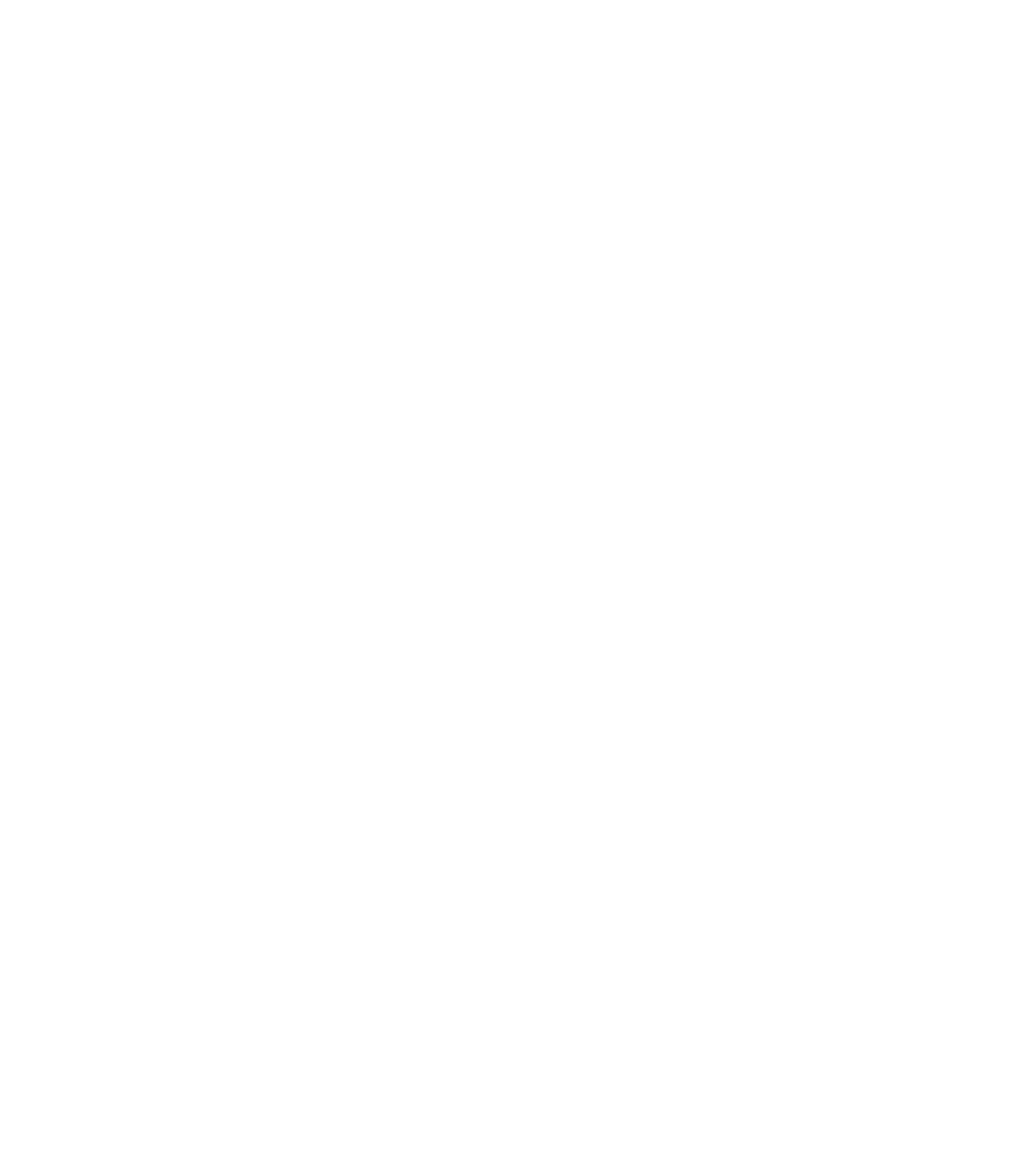
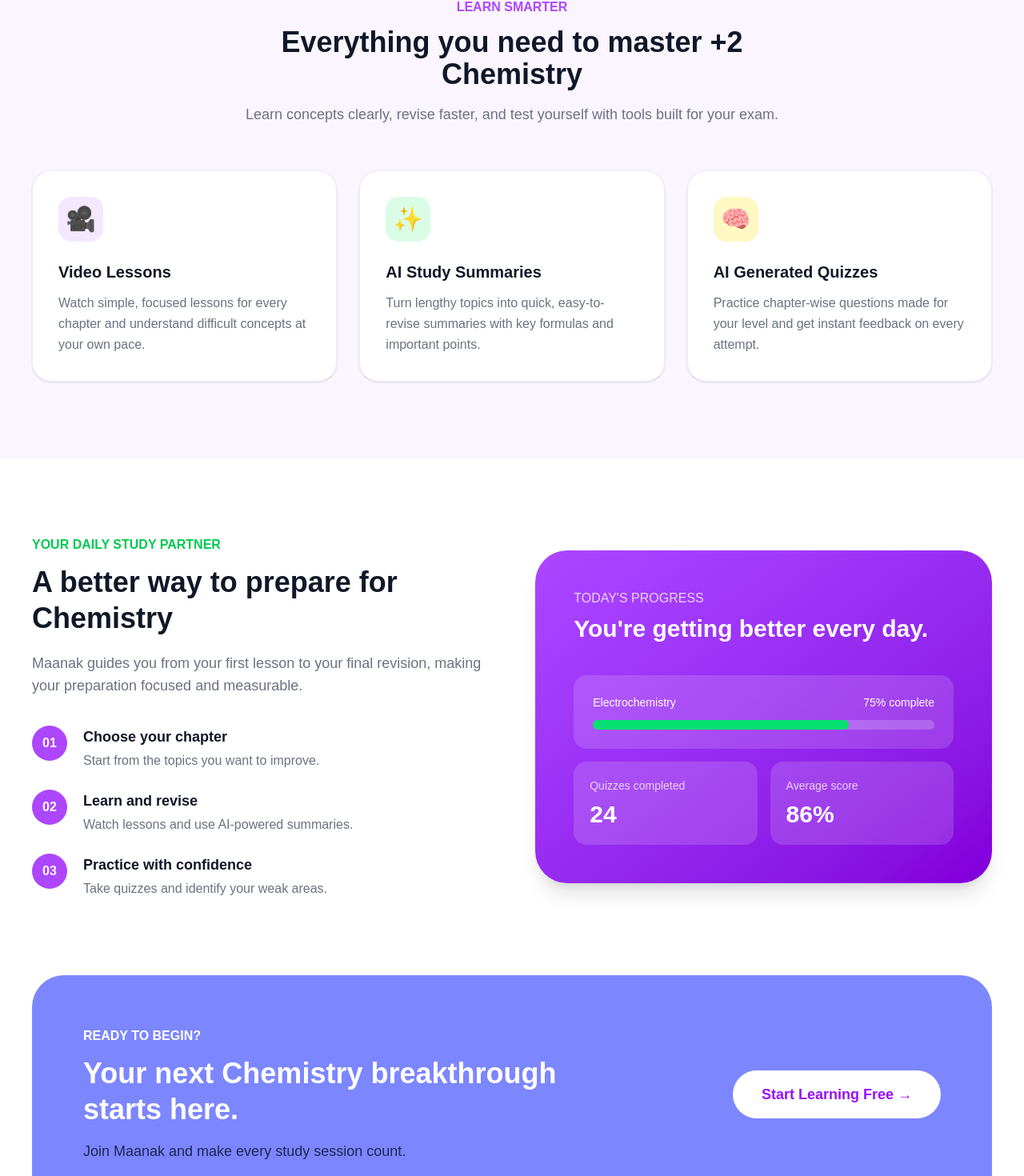
Before and after one commit to PrajwolKhadka/Maanak-VLP, a Next.js app in the folder frontend/: page / in a window 1280 px wide. Shown: the part 877-2347 px from the top of the page at 80% size. Before the commit the page ends 800 px from the top, so only its background shows below. Built offline with nearby package versions, Linux system fonts and the light colour scheme; no server answers.

Commit message:
frotend changes

```diff
--- a/frontend/src/app/page.tsx
+++ b/frontend/src/app/page.tsx
@@ -1,78 +1,5 @@
-// import Link from 'next/link';
-// import Image from 'next/image';
-// import { TopicCategory } from '@/types';
-// import TopicsPanel from '@/components/layout/TopicsPanel';
-// import { useState, useEffect } from 'react';
-// import api from '@/lib/axios';
+'use client';
 
-// export default function LandingPage() {
-//   const [topicsOpen, setTopicOpen] = useState(false);
-//   const [categories, setCategories] = useState<TopicCategory[]>([]);
-
-//   return (
-//     <main className="min-h-screen bg-white overflow-hidden">
-//       {/* Navbar */}
-//       <nav className="flex items-center justify-between px-10 py-5 max-w-7xl mx-auto">
-//         <Image src="/Frame7.png" alt="Maanak" width={150} height={45} style={{ width: '150px', height: 'auto' }} />
-//         <div className="flex items-center gap-8">
-//           <Link href="/topics-preview" className="text-gray-600 hover:text-gray-900 font-medium">Topics</Link>
-//           <Link href="/login" className="text-gray-600 hover:text-gray-900 font-medium">Login</Link>
-//           <Link href="/register" className="bg-green-400 hover:bg-green-500 text-white px-7 py-2.5 rounded-full font-semibold transition">Register</Link>
-//         </div>
-//       </nav>
-
-//       {/* Hero */}
-//       <section className="flex items-center justify-between pl-10 max-w-7xl mx-auto min-h-[85vh]">
-//         {/* Left */}
-//         <div className="max-w-xl shrink-0">
-//           <h2 className="text-6xl font-extrabold text-gray-900 leading-tight mb-5">
-//             Crack Chemistry<br />
-//             with <span className="text-purple-500">AI</span> by your side
-//           </h2>
-//           <p className="text-gray-500 text-lg mb-10">
-//             A journey towards <span className="text-purple-400 font-medium">excellence</span>
-//           </p>
-//           <Link href="/register"
-//             className="bg-green-400 hover:bg-green-500 text-white px-10 py-4 rounded-full font-semibold text-lg transition inline-block">
-//             Get Started →
-//           </Link>
-
-//           {/* Why Maanak */}
-//           <div className="mt-20">
-//             <h3 className="text-2xl font-bold text-gray-900 mb-6">Why Maanak?</h3>
-//             <div className="flex gap-10">
-//               <div>
-//                 <p className="font-bold text-gray-800">🤖 AI-Powered</p>
-//                 <p className="text-sm text-gray-500 mt-1 max-w-30">Personalized learning experience</p>
-//               </div>
-//               <div>
-//                 <p className="font-bold text-gray-800">📘 Exam-Focused</p>
-//                 <p className="text-sm text-gray-500 mt-1 max-w-30">Target what matters, ace with confidence</p>
-//               </div>
-//               <div>
-//                 <p className="font-bold text-gray-800">📈 Track & Improve</p>
-//                 <p className="text-sm text-gray-500 mt-1 max-w-30">Smart analytics to boost your performance</p>
-//               </div>
-//             </div>
-//           </div>
-//         </div>
-
-//         {/* Right - Hero Image */}
-//         <div className="hidden lg:block flex-1 relative h-[85vh]">
-//           <Image
-//             src="/hero-image.png"
-//             alt="Maanak Platform"
-//             fill
-//             sizes="50vw"
-//             className="object-contain object-right"
-//             loading="eager"
-//           />
-//         </div>
-//       </section>
-//     </main>
-//   );
-// }
-'use client';
 import { useState, useEffect } from 'react';
 import Link from 'next/link';
 import Image from 'next/image';
@@ -92,14 +19,32 @@
     <main className="min-h-screen bg-white overflow-hidden">
       {/* Navbar */}
       <nav className="flex items-center justify-between px-10 py-5 max-w-7xl mx-auto relative z-50">
-        <Image src="/frame7.png" alt="Maanak" width={150} height={45} style={{ width: '150px', height: 'auto' }} />
+        <Image
+          src="/frame7.png"
+          alt="Maanak"
+          width={150}
+          height={45}
+          style={{ width: '150px', height: 'auto' }}
+        />
+
         <div className="flex items-center gap-8">
-          <button onClick={() => setTopicsOpen(!topicsOpen)}
-            className={`font-medium transition ${topicsOpen ? 'text-purple-600' : 'text-gray-600 hover:text-gray-900'}`}>
-            Topics {topicsOpen ? '' : ''}
+          <button
+            onClick={() => setTopicsOpen(!topicsOpen)}
+            className={`font-medium transition ${
+              topicsOpen ? 'text-purple-600' : 'text-gray-600 hover:text-gray-900'
+            }`}
+          >
+            Topics
           </button>
-          <Link href="/login" className="text-gray-600 hover:text-gray-900 font-medium">Login</Link>
-          <Link href="/register" className="bg-green-400 hover:bg-green-500 text-white px-7 py-2.5 rounded-full font-semibold transition">Register</Link>
+          <Link href="/login" className="text-gray-600 hover:text-gray-900 font-medium">
+            Login
+          </Link>
+          <Link
+            href="/register"
+            className="bg-green-400 hover:bg-green-500 text-white px-7 py-2.5 rounded-full font-semibold transition"
+          >
+            Register
+          </Link>
         </div>
       </nav>
 
@@ -109,17 +54,22 @@
       )}
 
       {/* Hero */}
-      <section className="flex items-center justify-between pl-10 max-w-7xl mx-auto min-h-[85vh]">
+      <section className="flex items-center justify-between pl-10 max-w-8xl mx-auto min-h-[85vh]">
         <div className="max-w-xl shrink-0">
           <h2 className="text-6xl font-extrabold text-gray-900 leading-tight mb-5">
-            Crack Chemistry<br />
+            Crack Chemistry
+            <br />
             with <span className="text-purple-500">AI</span> by your side
           </h2>
+
           <p className="text-gray-500 text-lg mb-10">
             A journey towards <span className="text-purple-400 font-medium">excellence</span>
           </p>
-          <Link href="/register"
-            className="bg-green-400 hover:bg-green-500 text-white px-10 py-4 rounded-full font-semibold text-lg transition inline-block">
+
+          <Link
+            href="/register"
+            className="bg-green-400 hover:bg-green-500 text-white px-10 py-4 rounded-full font-semibold text-lg transition inline-block"
+          >
             Get Started →
           </Link>
 
@@ -128,15 +78,21 @@
             <div className="flex gap-10">
               <div>
                 <p className="font-bold text-gray-800">🤖 AI-Powered</p>
-                <p className="text-sm text-gray-500 mt-1 max-w-[120px]">Personalized learning experience</p>
+                <p className="text-sm text-gray-500 mt-1 max-w-[120px]">
+                  Personalized learning experience
+                </p>
               </div>
               <div>
                 <p className="font-bold text-gray-800">📘 Exam-Focused</p>
-                <p className="text-sm text-gray-500 mt-1 max-w-[120px]">Target what matters, ace with confidence</p>
+                <p className="text-sm text-gray-500 mt-1 max-w-[120px]">
+                  Target what matters, ace with confidence
+                </p>
               </div>
               <div>
                 <p className="font-bold text-gray-800">📈 Track & Improve</p>
-                <p className="text-sm text-gray-500 mt-1 max-w-[120px]">Smart analytics to boost your performance</p>
+                <p className="text-sm text-gray-500 mt-1 max-w-[120px]">
+                  Smart analytics to boost your performance
+                </p>
               </div>
             </div>
           </div>
@@ -153,6 +109,147 @@
           />
         </div>
       </section>
+
+      {/* Learning features */}
+      <section className="bg-purple-50 py-24 px-10">
+        <div className="max-w-7xl mx-auto">
+          <div className="text-center max-w-2xl mx-auto mb-14">
+            <p className="text-purple-500 font-semibold mb-3">LEARN SMARTER</p>
+            <h2 className="text-4xl font-extrabold text-gray-900">
+              Everything you need to master +2 Chemistry
+            </h2>
+            <p className="text-gray-500 mt-4 text-lg">
+              Learn concepts clearly, revise faster, and test yourself with tools built for your exam.
+            </p>
+          </div>
+
+          <div className="grid md:grid-cols-3 gap-7">
+            <div className="bg-white rounded-3xl p-8 shadow-sm border border-purple-100">
+              <div className="w-14 h-14 rounded-2xl bg-purple-100 flex items-center justify-center text-3xl mb-6">
+                🎥
+              </div>
+              <h3 className="text-xl font-bold text-gray-900 mb-3">Video Lessons</h3>
+              <p className="text-gray-500 leading-relaxed">
+                Watch simple, focused lessons for every chapter and understand difficult concepts at your own pace.
+              </p>
+            </div>
+
+            <div className="bg-white rounded-3xl p-8 shadow-sm border border-purple-100">
+              <div className="w-14 h-14 rounded-2xl bg-green-100 flex items-center justify-center text-3xl mb-6">
+                ✨
+              </div>
+              <h3 className="text-xl font-bold text-gray-900 mb-3">AI Study Summaries</h3>
+              <p className="text-gray-500 leading-relaxed">
+                Turn lengthy topics into quick, easy-to-revise summaries with key formulas and important points.
+              </p>
+            </div>
+
+            <div className="bg-white rounded-3xl p-8 shadow-sm border border-purple-100">
+              <div className="w-14 h-14 rounded-2xl bg-yellow-100 flex items-center justify-center text-3xl mb-6">
+                🧠
+              </div>
+              <h3 className="text-xl font-bold text-gray-900 mb-3">AI Generated Quizzes</h3>
+              <p className="text-gray-500 leading-relaxed">
+                Practice chapter-wise questions made for your level and get instant feedback on every attempt.
+              </p>
+            </div>
+          </div>
+        </div>
+      </section>
+
+      {/* How it works */}
+      <section className="py-24 px-10">
+        <div className="max-w-7xl mx-auto">
+          <div className="flex flex-col lg:flex-row gap-16 items-center">
+            <div className="lg:w-1/2">
+              <p className="text-green-500 font-semibold mb-3">YOUR DAILY STUDY PARTNER</p>
+              <h2 className="text-4xl font-extrabold text-gray-900 leading-tight">
+                A better way to prepare for Chemistry
+              </h2>
+              <p className="text-gray-500 text-lg mt-5">
+                Maanak guides you from your first lesson to your final revision, making your preparation focused and measurable.
+              </p>
+
+              <div className="mt-9 space-y-6">
+                {[
+                  ['01', 'Choose your chapter', 'Start from the topics you want to improve.'],
+                  ['02', 'Learn and revise', 'Watch lessons and use AI-powered summaries.'],
+                  ['03', 'Practice with confidence', 'Take quizzes and identify your weak areas.'],
+                ].map(([number, title, description]) => (
+                  <div key={number} className="flex gap-5">
+                    <span className="shrink-0 w-11 h-11 rounded-full bg-purple-500 text-white flex items-center justify-center font-bold">
+                      {number}
+                    </span>
+                    <div>
+                      <h3 className="font-bold text-gray-900 text-lg">{title}</h3>
+                      <p className="text-gray-500 mt-1">{description}</p>
+                    </div>
+                  </div>
+                ))}
+              </div>
+            </div>
+
+            <div className="lg:w-1/2 w-full bg-gradient-to-br from-purple-500 to-purple-700 rounded-[2.5rem] p-8 md:p-12 text-white shadow-xl">
+              <p className="text-purple-200 font-medium">TODAY&apos;S PROGRESS</p>
+              <h3 className="text-3xl font-bold mt-2">You&apos;re getting better every day.</h3>
+
+              <div className="bg-white/15 rounded-2xl mt-10 p-6 backdrop-blur-sm">
+                <div className="flex justify-between text-sm mb-3">
+                  <span>Electrochemistry</span>
+                  <span>75% complete</span>
+                </div>
+                <div className="w-full bg-white/20 rounded-full h-3">
+                  <div className="bg-green-400 h-3 rounded-full w-3/4" />
+                </div>
+              </div>
+
+              <div className="grid grid-cols-2 gap-4 mt-4">
+                <div className="bg-white/15 rounded-2xl p-5">
+                  <p className="text-purple-200 text-sm">Quizzes completed</p>
+                  <p className="text-3xl font-bold mt-2">24</p>
+                </div>
+                <div className="bg-white/15 rounded-2xl p-5">
+                  <p className="text-purple-200 text-sm">Average score</p>
+                  <p className="text-3xl font-bold mt-2">86%</p>
+                </div>
+              </div>
+            </div>
+          </div>
+        </div>
+      </section>
+
+      {/* Quiz CTA */}
+      <section className="px-10 pb-24">
+        <div className="max-w-7xl mx-auto bg-indigo-400 rounded-[2.5rem] px-8 py-14 md:p-16 flex flex-col md:flex-row gap-8 items-center justify-between">
+          <div className="max-w-2xl">
+            <p className="font-semibold text-white mb-3">READY TO BEGIN?</p>
+            <h2 className="text-4xl font-extrabold text-white leading-tight">
+              Your next Chemistry breakthrough starts here.
+            </h2>
+            <p className="text-slate-950/75 mt-4 text-lg">
+              Join Maanak and make every study session count.
+            </p>
+          </div>
+
+          <Link
+            href="/register"
+            className="shrink-0 bg-white hover:bg-gray-50 text-purple-600 px-9 py-4 rounded-full font-bold text-lg transition"
+          >
+            Start Learning Free →
+          </Link>
+        </div>
+      </section>
+
+      {/* Footer */}
+      <footer className="border-t border-gray-100 px-10 py-8">
+        <div className="max-w-7xl mx-auto flex flex-col sm:flex-row gap-4 justify-between text-sm text-gray-500">
+          <p>© {new Date().getFullYear()} Maanak. Learn chemistry with confidence.</p>
+          <div className="flex gap-5">
+            <Link href="/login" className="hover:text-purple-600">Login</Link>
+            <Link href="/register" className="hover:text-purple-600">Register</Link>
+          </div>
+        </div>
+      </footer>
     </main>
   );
 }
```
Also changed, not shown: 2 other files (tests, documents, lock files or other folders).
